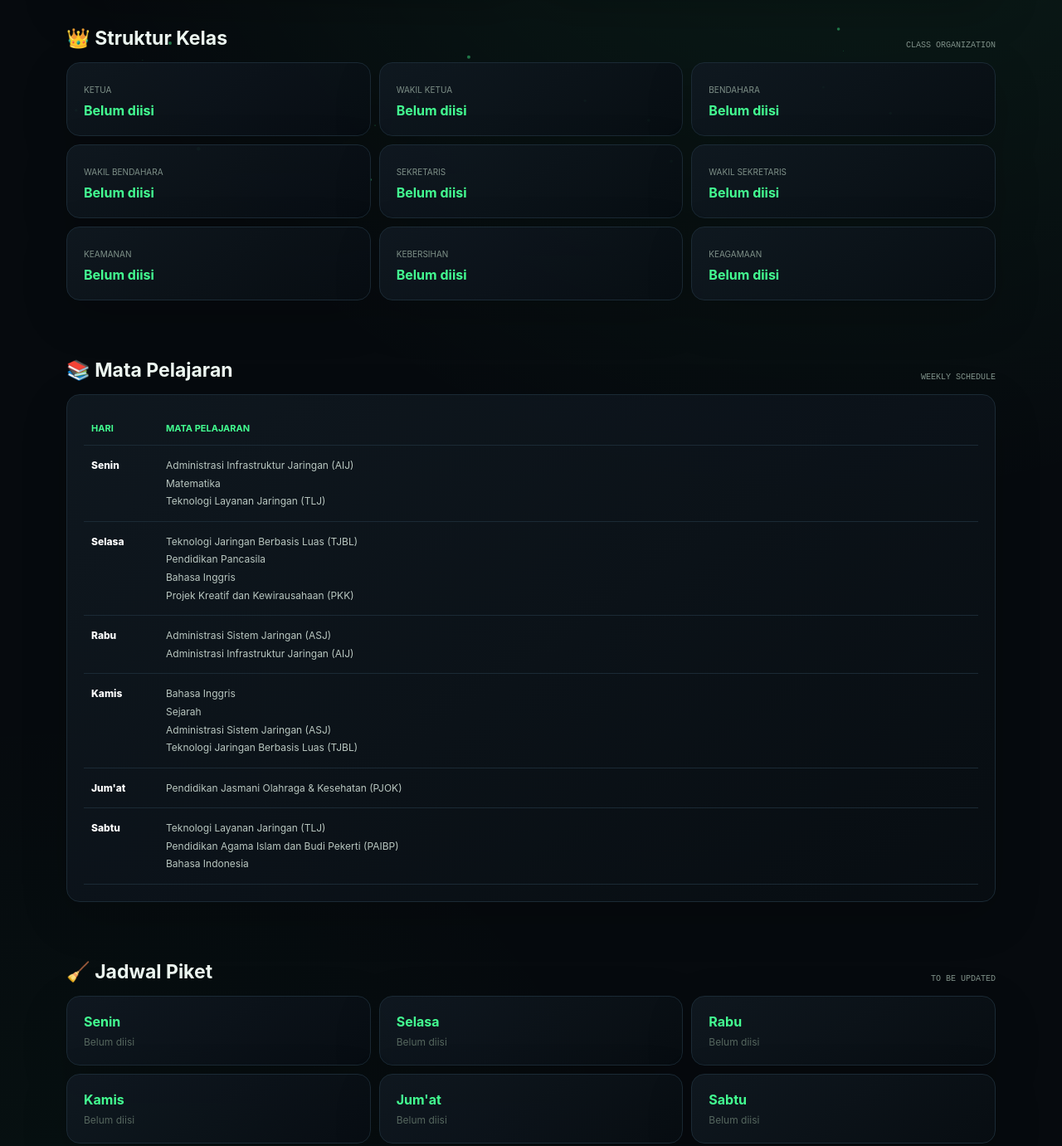
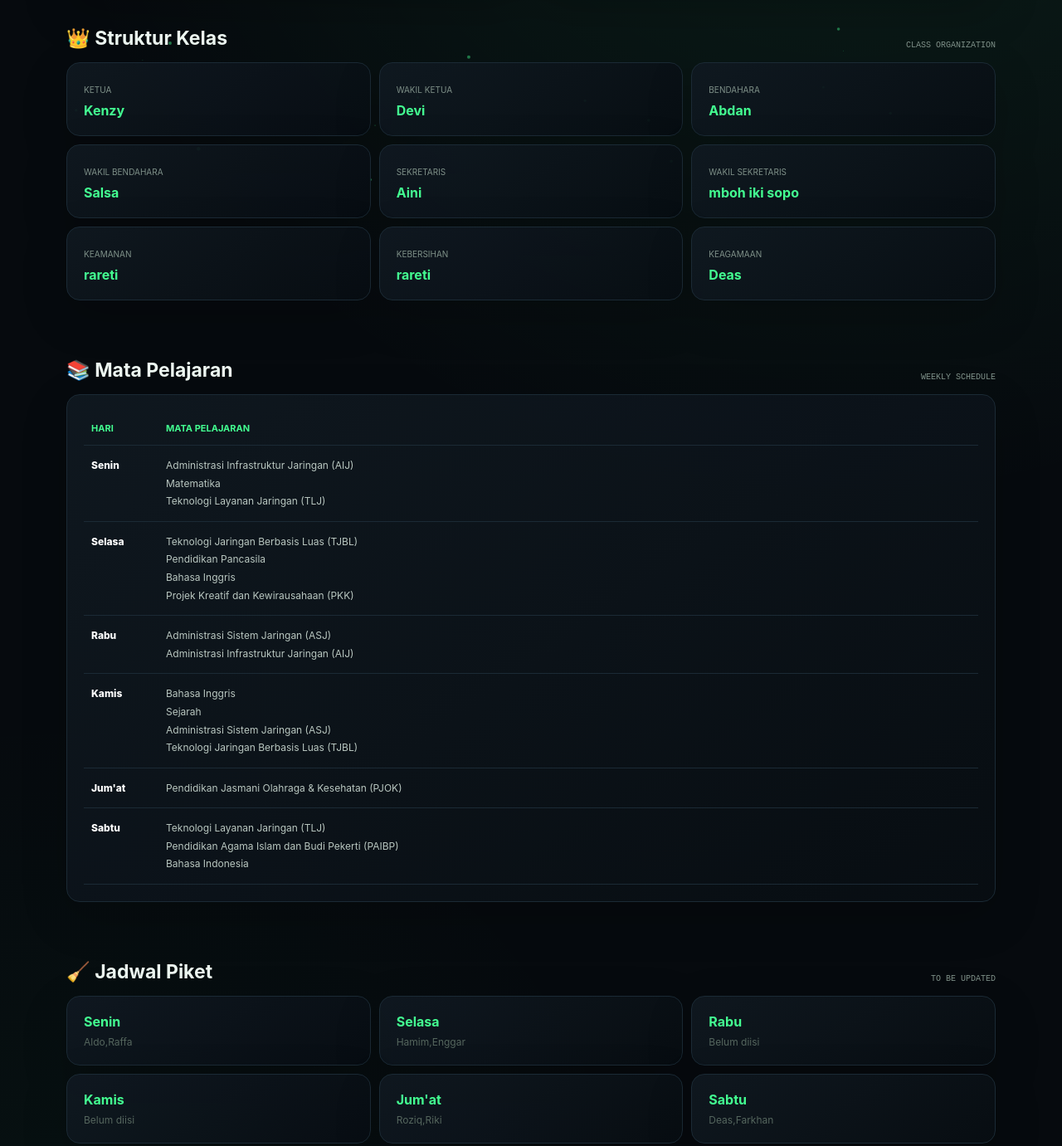
Before and after one commit to akuntesff4-art/class_tkj_asoy, a plain HTML site: page index.html in a window 1280 px wide. Shown: the part 572-1953 px from the top of the page at 83% size. Drawn offline with Linux system fonts and the light colour scheme.

Commit message:
Update class structure and duty assignments

```diff
--- a/index.html
+++ b/index.html
@@ -134,8 +134,8 @@ footer{text-align:center;color:#4f6058;padding:35px;font:10px monospace}
 
 <script>
 /* ===== DATA YANG GAMPANG DIEDIT ===== */
-const strukturKelas={"Ketua":"","Wakil Ketua":"","Bendahara":"","Wakil Bendahara":"","Sekretaris":"","Wakil Sekretaris":"","Keamanan":"","Kebersihan":"","Keagamaan":""};
-const piket={"Senin":"","Selasa":"","Rabu":"","Kamis":"","Jum'at":"","Sabtu":""};
+const strukturKelas={"Ketua":"Kenzy","Wakil Ketua":"Devi","Bendahara":"Abdan","Wakil Bendahara":"Salsa","Sekretaris":"Aini","Wakil Sekretaris":"mboh iki sopo","Keamanan":"rareti","Kebersihan":"rareti","Keagamaan":"Deas"};
+const piket={"Senin":"Aldo,Raffa","Selasa":"Hamim,Enggar","Rabu":"","Kamis":"","Jum'at":"Roziq,Riki","Sabtu":"Deas,Farkhan"};
 const spotifyPlaylist="https://open.spotify.com/playlist/2N7og4P8mytq61T8tdyWJH?si=ZY4jCSyDRAy-qqe-YthMvg&utm_source=copy-link&pi=w_SNODd0RVa7f";
 
 /* Render struktur */
```
